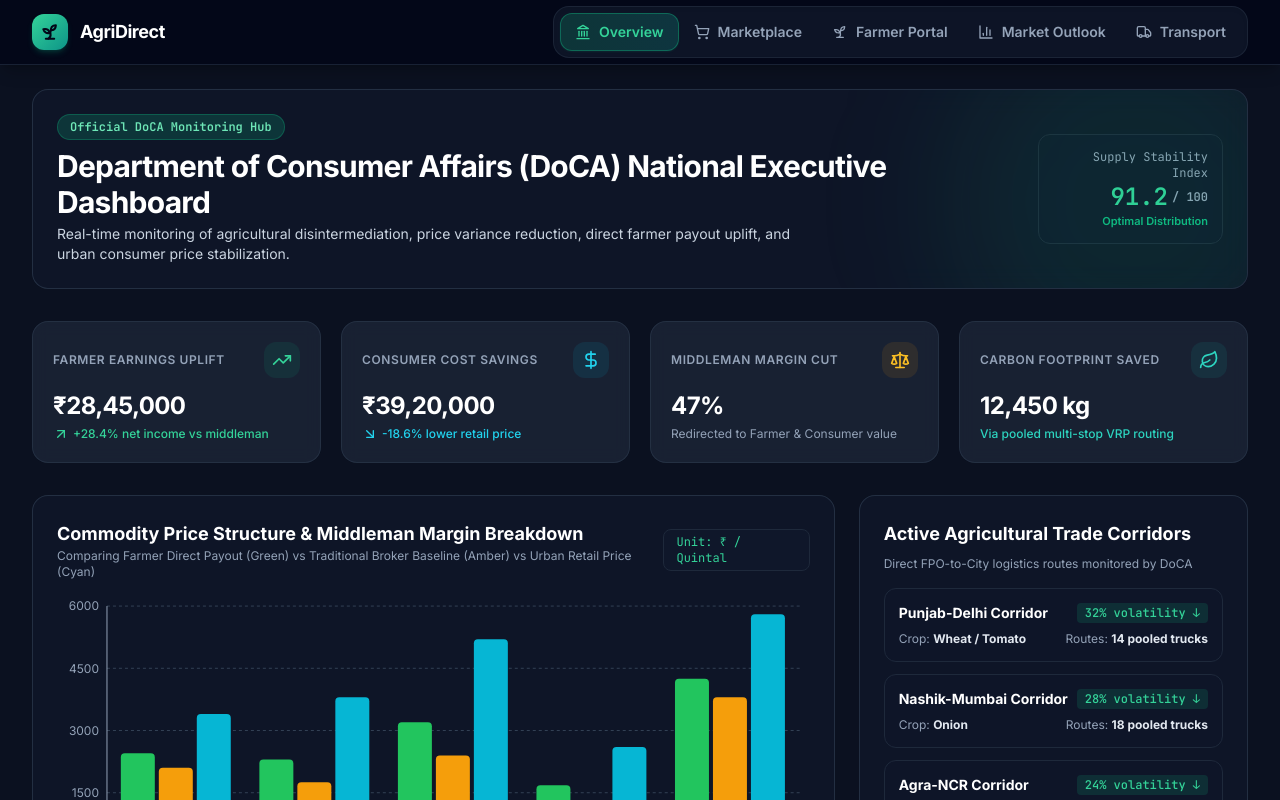
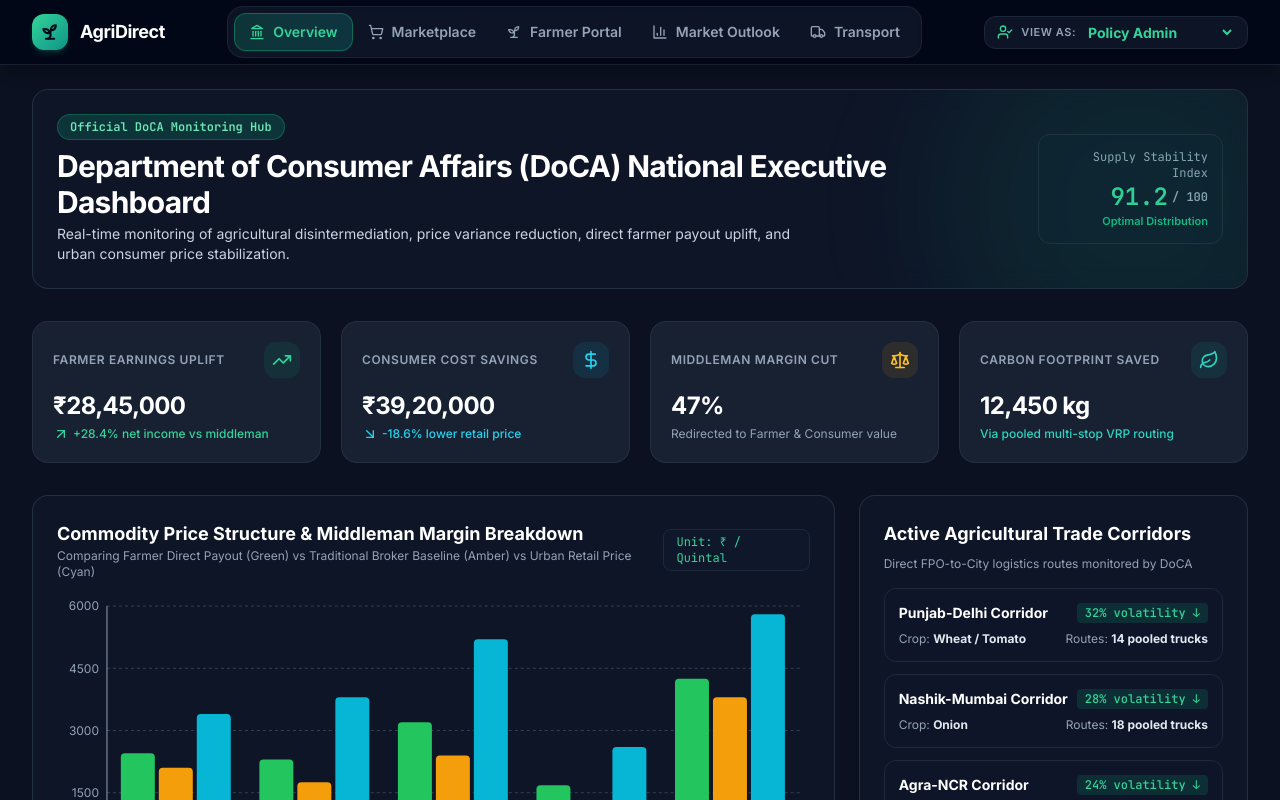
Before and after one commit to killerdaku22/Team-Catalyst, a React (Vite) app in the folder frontend/: page / in a window 1280 px wide. Shown: the top 800 px of the page. Built offline with nearby package versions, Linux system fonts and the light colour scheme; no server answers; the HTML template or start-up script is replaced by a standard one.

Commit message:
Add View As user role switcher dropdown back to the top right of the navigation bar, fully synced with tabs

```diff
--- a/frontend/src/components/common/Header.tsx
+++ b/frontend/src/components/common/Header.tsx
@@ -1,6 +1,6 @@
 import React from 'react';
 import { UserRole } from '../../types';
-import { Sprout, BarChart3, Truck, ShoppingCart, Landmark } from 'lucide-react';
+import { Sprout, BarChart3, Truck, ShoppingCart, Landmark, UserCheck } from 'lucide-react';
 
 interface HeaderProps {
   activeRole: UserRole;
@@ -11,6 +11,7 @@ interface HeaderProps {
 }
 
 export const Header: React.FC<HeaderProps> = ({
+  activeRole,
   setActiveRole,
   activeTab,
   setActiveTab,
@@ -28,13 +29,21 @@ export const Header: React.FC<HeaderProps> = ({
     setActiveRole(role);
   };
 
+  const handleRoleSelect = (role: UserRole) => {
+    setActiveRole(role);
+    if (role === 'MINISTRY_ADMIN') setActiveTab('ministry');
+    else if (role === 'BUYER') setActiveTab('marketplace');
+    else if (role === 'FPO') setActiveTab('farmer');
+    else if (role === 'LOGISTICS') setActiveTab('logistics');
+  };
+
   return (
-    <header className="sticky top-0 z-50 bg-slate-950/80 backdrop-blur-xl border-b border-slate-800/80 shadow-lg shadow-black/20">
+    <header className="sticky top-0 z-50 bg-slate-950/85 backdrop-blur-xl border-b border-slate-800/80 shadow-lg shadow-black/20">
       <div className="max-w-7xl mx-auto px-4 sm:px-6 lg:px-8">
         <div className="flex items-center justify-between h-16">
-          {/* Logo & Brand */}
+          {/* Left: Logo & Brand */}
           <div
-            className="flex items-center space-x-3 cursor-pointer group"
+            className="flex items-center space-x-3 cursor-pointer group shrink-0"
             onClick={() => handleNavClick('ministry', 'MINISTRY_ADMIN')}
           >
             <div className="w-9 h-9 flex items-center justify-center rounded-xl bg-gradient-to-br from-emerald-400 to-teal-600 shadow-md shadow-emerald-500/20 group-hover:scale-105 transition-transform">
@@ -47,8 +56,8 @@ export const Header: React.FC<HeaderProps> = ({
             </div>
           </div>
 
-          {/* Premium Horizontal Navigation Bar */}
-          <nav className="flex items-center bg-slate-900/90 p-1.5 rounded-2xl border border-slate-800/80 shadow-inner" aria-label="Main Navigation">
+          {/* Center: Premium Horizontal Navigation Bar */}
+          <nav className="hidden md:flex items-center bg-slate-900/90 p-1.5 rounded-2xl border border-slate-800/80 shadow-inner mx-4" aria-label="Main Navigation">
             {navItems.map((item) => {
               const Icon = item.icon;
               const isActive = activeTab === item.id;
@@ -68,6 +77,25 @@ export const Header: React.FC<HeaderProps> = ({
               );
             })}
           </nav>
+
+          {/* Right: View As Role Selector Dropdown */}
+          <div className="flex items-center space-x-2 bg-slate-900/90 border border-slate-800/90 px-3 py-1.5 rounded-xl shadow-sm shrink-0">
+            <UserCheck className="w-4 h-4 text-emerald-400 shrink-0" />
+            <span className="text-[11px] text-slate-400 font-semibold uppercase tracking-wider hidden lg:inline">
+              View as:
+            </span>
+            <select
+              value={activeRole}
+              onChange={(e) => handleRoleSelect(e.target.value as UserRole)}
+              className="bg-transparent text-emerald-400 font-bold text-xs sm:text-sm focus:outline-none cursor-pointer pr-1"
+              aria-label="Select user role"
+            >
+              <option value="MINISTRY_ADMIN" className="bg-slate-900 text-slate-100">Policy Admin</option>
+              <option value="BUYER" className="bg-slate-900 text-slate-100">Buyer / Retailer</option>
+              <option value="FPO" className="bg-slate-900 text-slate-100">Farmer / FPO</option>
+              <option value="LOGISTICS" className="bg-slate-900 text-slate-100">Logistics Operator</option>
+            </select>
+          </div>
         </div>
       </div>
     </header>
```
